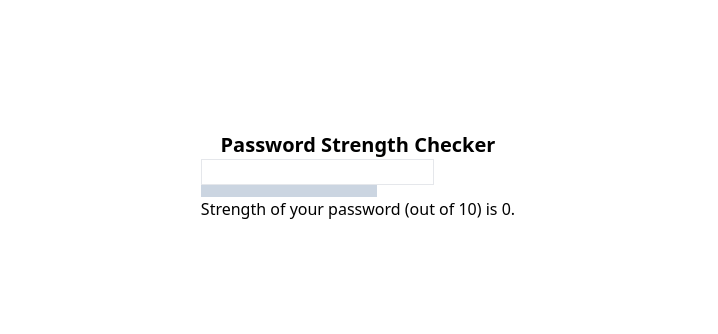
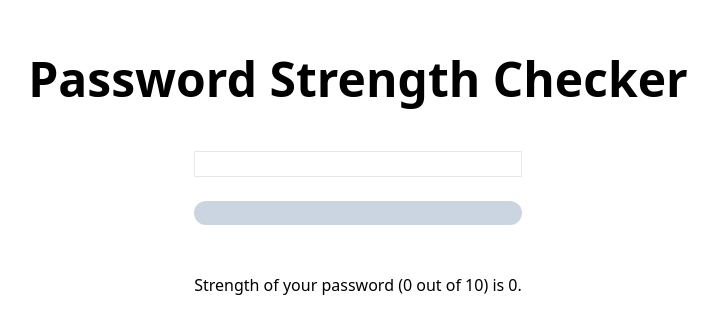
Before and after one commit to SofiaBargues/password-strength-checker, a React (Vite) app: page / in a window 1280 px wide. Shown: the part 224-558 px from the top of the page, without its empty margins (282-1000 px from the left). Built offline with nearby package versions, Linux system fonts and the light colour scheme.

Commit message:
nivel de seguridad

```diff
--- a/src/App.tsx
+++ b/src/App.tsx
@@ -96,6 +96,7 @@ const numbers = ["0", "1", "2", "3", "4", "5", "6", "7", "8", "9"];
 function App() {
   const [errorMessage, setErrorMessage] = useState("");
   const [nivelDeSeguridad, setNivelDeSeguridad] = useState(0);
+  const [quality, setQuality] = useState(0);
 
   function handleChange(event: React.ChangeEvent<HTMLInputElement>) {
     const password = event.target.value;
@@ -137,16 +138,24 @@ function App() {
     } else {
       setErrorMessage("password must 6 y 32");
     }
+
+    if (nivelDeSeguridad < 3 && nivelDeSeguridad <= 6) {
+      setQuality("weak");
+    } else if (nivelDeSeguridad < 6 && nivelDeSeguridad <= 8) {
+      setQuality("moderate");
+    } else if (nivelDeSeguridad > 8) {
+      setQuality("strong");
+    }
   }
 
   return (
-    <div className="flex flex-col items-center h-screen justify-center">
-      <h1 className="font-semibold text-xl">Password Strength Checker</h1>
-      <div className="card">
+    <div className="flex flex-col items-center h-screen justify-center gap-12">
+      <h1 className="font-semibold text-5xl">Password Strength Checker</h1>
+      <div className="flex flex-col  gap-6">
         <input onChange={handleChange} className="border border-1"></input>
-        <div className="h-3 w-44 bg-slate-300">
+        <div className="h-6 w-97 rounded-full bg-slate-300">
           <div
-            className="h-3 bg-lime-500"
+            className="h-6 bg-lime-500 rounded-full"
             style={{
               width: nivelDeSeguridad + "0%",
             }}
@@ -154,7 +163,9 @@ function App() {
         </div>
         <p>{errorMessage}</p>
 
-        <p>Strength of your password (out of 10) is {nivelDeSeguridad}.</p>
+        <p>
+          Strength of your password ({nivelDeSeguridad} out of 10) is {quality}.
+        </p>
       </div>
     </div>
   );
```
